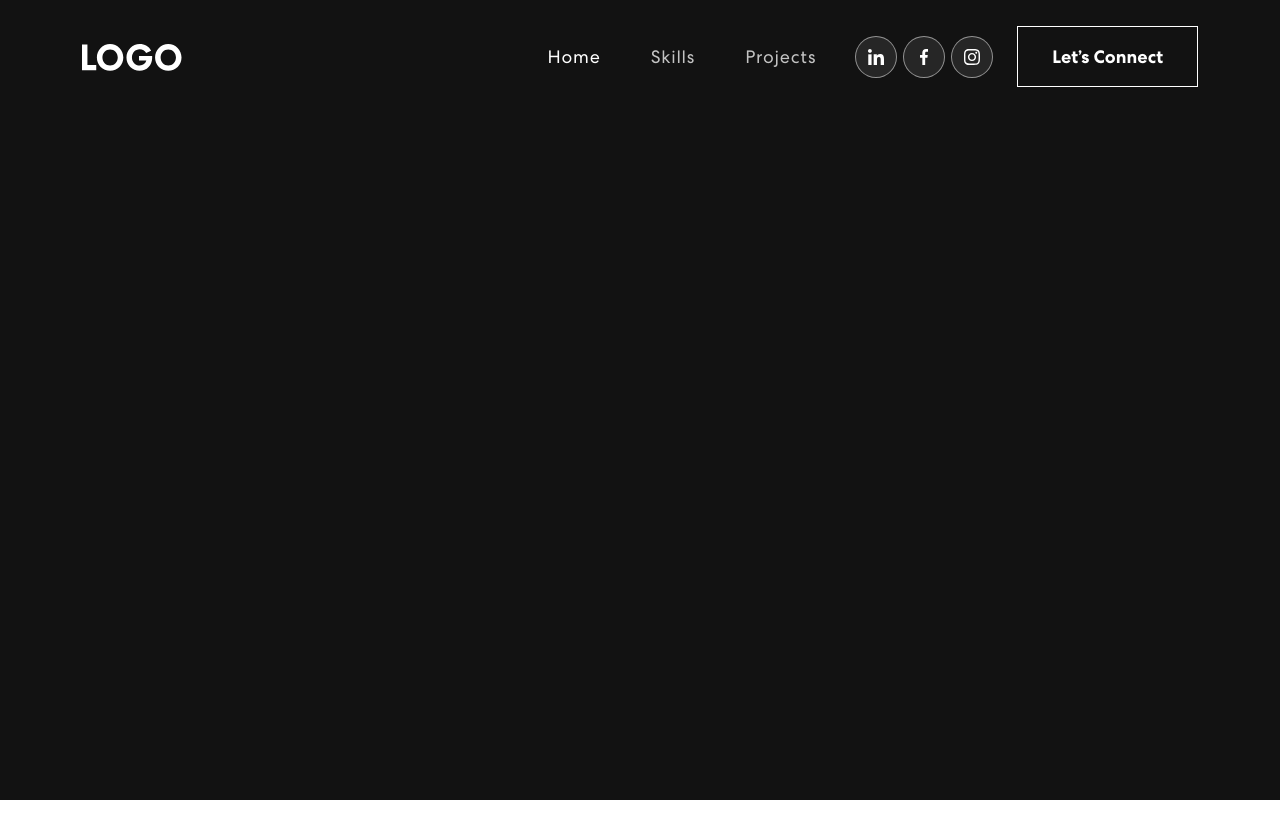
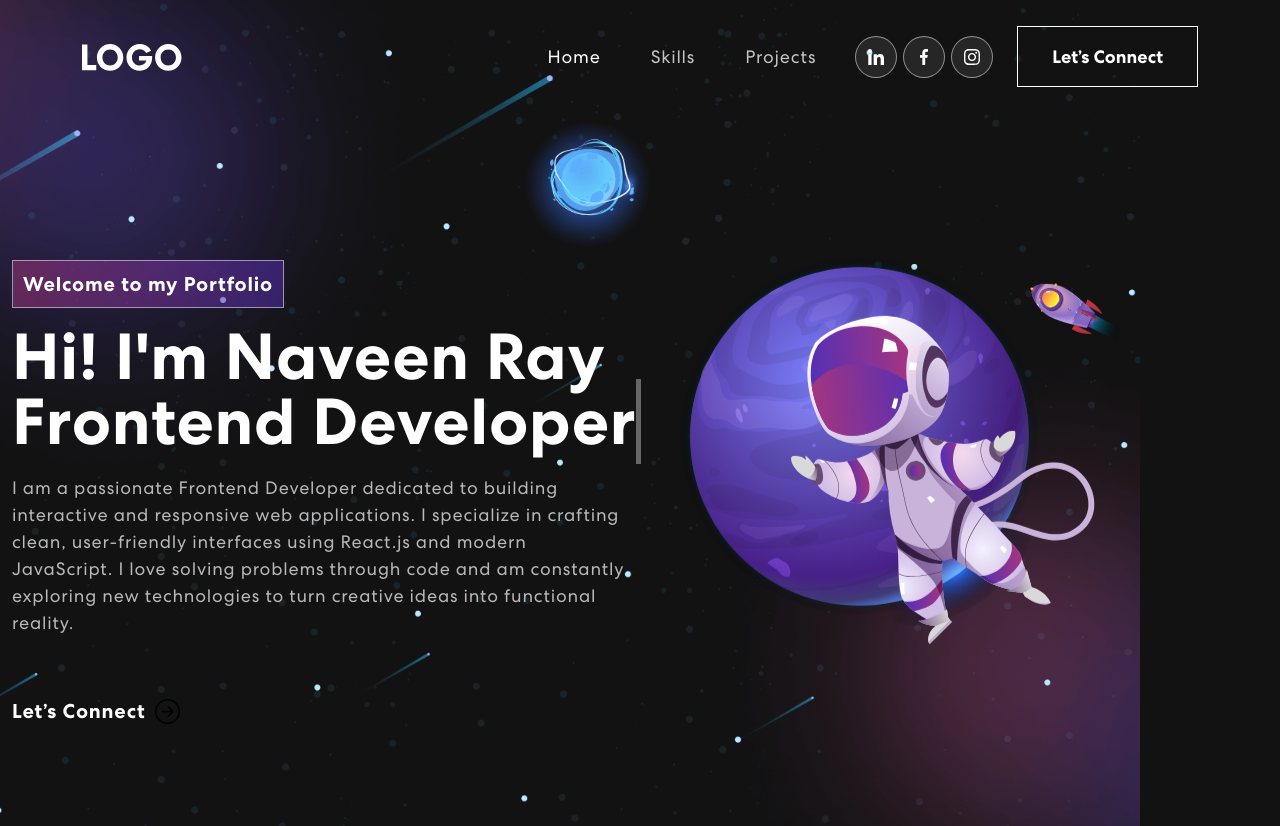
Before and after one commit to NaveenRay1/Personal-Portfolio, a React (Vite) app: page / in a window 1280 px wide. Before the commit the page ends 800 px from the top, so only its background shows below. Built offline with nearby package versions, Linux system fonts and the light colour scheme.

Commit message:
added Banner section

```diff
--- a/package.json
+++ b/package.json
@@ -14,8 +14,10 @@
     "bootstrap": "^5.3.8",
     "react": "^19.2.0",
     "react-bootstrap": "^2.10.10",
+    "react-bootstrap-icons": "^1.11.6",
     "react-dom": "^19.2.0",
     "react-icons": "^5.5.0",
+    "react-on-screen": "^2.1.1",
     "react-router-dom": "^7.12.0",
     "react-router-hash-link": "^2.4.3"
   },
--- a/src/App.jsx
+++ b/src/App.jsx
@@ -1,13 +1,14 @@
 import './App.css';
 import 'bootstrap/dist/css/bootstrap.min.css';
 import { NavBar } from "./components/NavBar";
+import { Banner } from './components/Banner';
 
 
 function App() {
   return (
     <div className="App">
       <NavBar />
-
+      <Banner/>
     </div>
   );
 }
--- /dev/null
+++ b/src/components/Banner.jsx
@@ -0,0 +1,80 @@
+import { useState, useEffect } from "react";
+import { Container, Row, Col } from "react-bootstrap";
+import headerImg from "../assets/img/header-img.svg";
+import { ArrowRightCircle } from 'react-bootstrap-icons';
+import 'animate.css';
+import TrackVisibility from 'react-on-screen';
+
+export const Banner = () => {
+  const [loopNum, setLoopNum] = useState(0);
+  const [isDeleting, setIsDeleting] = useState(false);
+  const [text, setText] = useState('');
+  const [delta, setDelta] = useState(300 - Math.random() * 100);
+  const [index, setIndex] = useState(1);
+  // UPDATED: Strictly technical roles
+  const toRotate = [ "Frontend Developer", "React Developer", "Software Engineer" ];
+  const period = 2000;
+
+  useEffect(() => {
+    let ticker = setInterval(() => {
+      tick();
+    }, delta);
+
+    return () => { clearInterval(ticker) };
+  }, [text])
+
+  const tick = () => {
+    let i = loopNum % toRotate.length;
+    let fullText = toRotate[i];
+    let updatedText = isDeleting ? fullText.substring(0, text.length - 1) : fullText.substring(0, text.length + 1);
+
+    setText(updatedText);
+
+    if (isDeleting) {
+      setDelta(prevDelta => prevDelta / 2);
+    }
+
+    if (!isDeleting && updatedText === fullText) {
+      setIsDeleting(true);
+      setIndex(prevIndex => prevIndex - 1);
+      setDelta(period);
+    } else if (isDeleting && updatedText === '') {
+      setIsDeleting(false);
+      setLoopNum(loopNum + 1);
+      setIndex(1);
+      setDelta(500);
+    } else {
+      setIndex(prevIndex => prevIndex + 1);
+    }
+  }
+
+  return (
+    <section className="banner" id="home">
+      <Container>
+        <Row className="aligh-items-center">
+          <Col xs={12} md={6} xl={7}>
+            <TrackVisibility>
+              {({ isVisible }) =>
+              <div className={isVisible ? "animate__animated animate__fadeIn" : ""}>
+                <span className="tagline">Welcome to my Portfolio</span>
+                {/* UPDATED: Your Name & Technical Titles */}
+                <h1>{`Hi! I'm Naveen Ray`} <span className="txt-rotate" dataPeriod="1000" data-rotate='[ "Frontend Developer", "React Developer", "Software Engineer" ]'><span className="wrap">{text}</span></span></h1>
+                  {/* UPDATED: Strong, self-taught developer bio */}
+                  <p>I am a passionate Frontend Developer dedicated to building interactive and responsive web applications. I specialize in crafting clean, user-friendly interfaces using React.js and modern JavaScript. I love solving problems through code and am constantly exploring new technologies to turn creative ideas into functional reality.</p>
+                  <button onClick={() => console.log('connect')}>Let’s Connect <ArrowRightCircle size={25} /></button>
+              </div>}
+            </TrackVisibility>
+          </Col>
+          <Col xs={12} md={6} xl={5}>
+            <TrackVisibility>
+              {({ isVisible }) =>
+                <div className={isVisible ? "animate__animated animate__zoomIn" : ""}>
+                  <img src={headerImg} alt="Header Img"/>
+                </div>}
+            </TrackVisibility>
+          </Col>
+        </Row>
+      </Container>
+    </section>
+  )
+}
```
Also changed, not shown: 1 other file (tests, documents, lock files or other folders).
